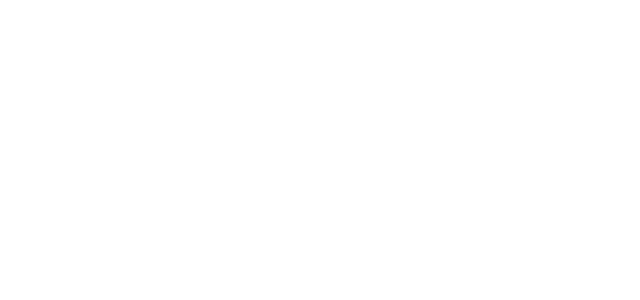
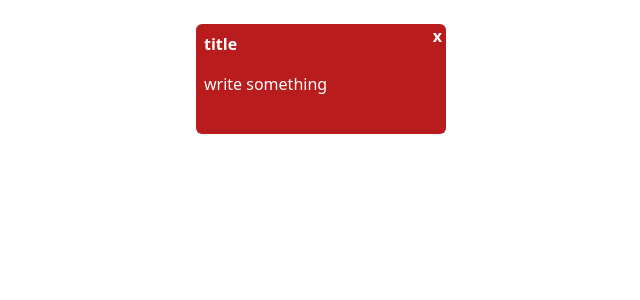
Before and after one commit to riazi-fsi/component, a React (Create React App) app: page /toast-page in a window 1280 px wide. Before the commit this address had no page. Shown: the top 300 px of the page, without its empty margins (214-854 px from the left). Built offline with nearby package versions, Linux system fonts and the light colour scheme.

Commit message:
Toast component

```diff
--- a/package.json
+++ b/package.json
@@ -1,6 +1,6 @@
 {
   "name": "base_component",
-  "version": "0.1.0",
+  "version": "0.1.2",
   "private": true,
   "dependencies": {
     "@testing-library/jest-dom": "^5.16.4",
--- a/src/App.js
+++ b/src/App.js
@@ -6,6 +6,7 @@ import CountDownPage from './pages/CountDownPage'
 import Home from './pages/Home'
 import TablePage from './pages/TablePage'
 import TextFieldPage from './pages/TextFieldPage'
+import ToastPage from './pages/ToastPage'
 function App() {
   return (
     <div>
@@ -17,6 +18,7 @@ function App() {
           <Route path='/textFeild-page' element={<TextFieldPage/>}/>
           <Route path='/checkbox-page' element={<CheckboxPage/>}/>
           <Route path='/countdown-page' element={<CountDownPage/>}/>
+          <Route path='/toast-page' element={<ToastPage/>}/>
 
 
         </Routes>
--- /dev/null
+++ b/src/components/Toast/Toast.css
@@ -0,0 +1,27 @@
+.Toast {
+
+    -webkit-transform: translateY(0%) translateY(-650%);
+    transform: translateY(0%) translateY(-650%);
+    transition: -webkit-transform .45s ease;
+    -webkit-transition: -webkit-transform .45s ease;
+    transition: transform .45s ease;
+    -webkit-transition: transform .45s ease;
+}
+
+.visible .Toast {
+    -webkit-transform: translateX(-45%) translateX(53%);
+    transform: translateX(-45%) translateX(53%);
+
+}
+
+
+@media (min-width:575.98px) and (max-width: 991.98px) {
+    .visible .Toast {
+        transform: translateX(-45%) translateX(80%);
+    }
+}
+@media (max-width: 576px) {
+    .visible .Toast {
+        transform: translateX(-45%) translateX(95%);
+    }
+}
--- /dev/null
+++ b/src/components/Toast/Toast.jsx
@@ -0,0 +1,47 @@
+import React from 'react';
+import './Toast.css';
+import PropTypes from 'prop-types'
+
+function Toast({title,message,className,visible,type,onClick,close}) {
+
+
+   const  levelType= ()=> {
+        switch (type) {
+            case 'warning':
+                return ' bg-orange-500';
+            case 'danger':
+                return 'bg-red-700';
+            case 'success':
+                return 'bg-green-700'
+            default:
+                break
+        }
+    }
+    return (
+        <div className={(visible ? 'visible' : '') + ' ' + className}>
+
+            <div className={'fixed w-[250px] right-[50%] top-[3%] z-50 min-h-[110px]  rounded-md text-white Toast ' + " " + levelType()}>
+
+                {close ?
+                    <div className="cursor-pointer px-1 absolute right-0 font-bold  text-white " onClick={onClick}> x</div> : null}
+
+                <div>
+                </div>
+                <h6 className='p-2 font-bold'>{title}</h6>
+                <p className="p-2">{message}</p>
+            </div>
+        </div>
+    )
+}
+
+Toast.propTypes = {
+    title:PropTypes.string,
+    message:PropTypes.string,
+    className:PropTypes.string,
+    onClick:PropTypes.func,
+    visible:PropTypes.bool,
+    close:PropTypes.bool,
+    type:PropTypes.oneOf(['success','danger',"warning"]).isRequired
+}
+
+export default Toast
--- a/src/pages/Home.js
+++ b/src/pages/Home.js
@@ -47,7 +47,14 @@ export default function Home() {
                 }}
 
             />
+ <Button
+                label='Toast component'
+                type='confirm'
+                onClick={() => {
+                    navigate(`/toast-page`)
+                }}
 
+            />
         </div>
     )
 }
--- /dev/null
+++ b/src/pages/ToastPage.js
@@ -0,0 +1,45 @@
+import React, { useEffect } from 'react'
+import { useState } from 'react'
+import Toast from '../components/Toast/Toast'
+
+
+function ToastPage(props) {
+  const [visible, setVisible] = useState(true)
+  const [close, setClose] = useState(true)
+  const [visibleSucc, setVisibleSuccess] = useState(true)
+  useEffect(() => {
+    setVisible(true)
+    setTimeout(() => setVisibleSuccess(false), 2000)
+
+  }, [], setVisibleSuccess)
+  const handleClose = () => {
+
+    setVisible(false)
+  }
+  return (
+    <div className='flex'>
+
+      <Toast
+        visible={visible}
+        close={close}
+        onClick={handleClose}
+        title="title"
+        className='mt-2'
+        type='danger'
+        message="write something"
+      />
+      <Toast
+        visible={visibleSucc}
+
+        onClick={handleClose}
+        title="title"
+        className='mt-2'
+        type='success'
+        message="write something"
+      />
+    </div>
+  )
+}
+
+
+export default ToastPage
```
Also changed, not shown: 2 other files (tests, documents, lock files or other folders).
